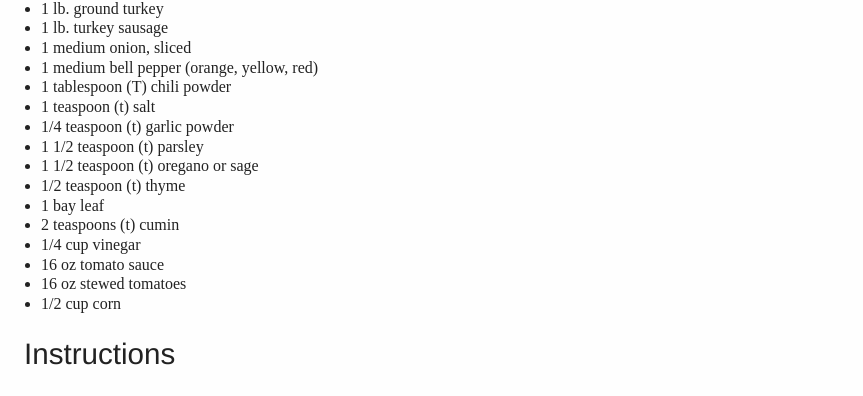
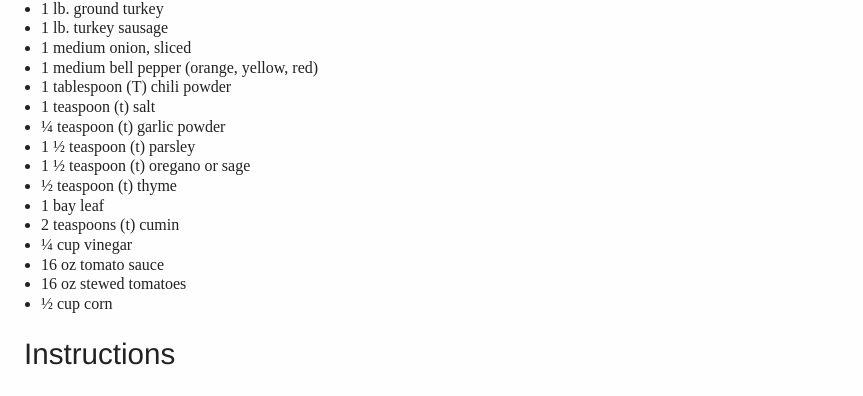
Before and after one commit to bryanjswift/bryanjswift.github.com, a Jekyll site: the page built from recipe/_posts/2012-03-13-dads-chili.markdown, in a window 1280 px wide. Shown: the part 354-750 px from the top of the page, without its empty margins (0-863 px from the left). Built offline with Jekyll 4.4.1, drawn with Linux system fonts in a browser that asks for light colours; comment, search, counter and statistics services are not loaded.

Commit message:
Change to use fraction entities

```diff
--- a/recipe/_posts/2012-01-22-chicken-tacos.markdown
+++ b/recipe/_posts/2012-01-22-chicken-tacos.markdown
@@ -11,10 +11,10 @@ categories: ["recipe"]
 * 2 - 8 oz. cans tomato sauce
 * 2 t. white distilled vinegar
 * 2 t. minced garlic
-* 3 1/2 t. ancho chile powder
+* 3 &frac12; t. ancho chile powder
 * 1 t. ground cumin
 * 2 t. oregano
-* 1/2 t. sugar
+* &frac12; t. sugar
 * 2 T. virgin olive oil
 * 2 lbs. bone-in, skin-on chicken breasts (boneless/skinless is fine too)
 * Adobo to taste
--- a/recipe/_posts/2012-01-23-bourbon-sausage-gravy.markdown
+++ b/recipe/_posts/2012-01-23-bourbon-sausage-gravy.markdown
@@ -8,10 +8,10 @@ categories: ["recipe"]
 
 ## Ingredients
 
-* &#189; med. onion diced
-* &#189; tablespoon olive oil
+* &frac12; med. onion diced
+* &frac12; tablespoon olive oil
 * pinch of salt
-* &#190; lb of ground sausage
+* &frac34; lb of ground sausage
 * 4 oz of bourbon
 * 5 tablespoons all purpose flour
 * 3 cups whole milk
--- a/recipe/_posts/2012-03-13-dads-chili.markdown
+++ b/recipe/_posts/2012-03-13-dads-chili.markdown
@@ -16,16 +16,16 @@ My Dad makes some of the most wonderful chili I've ever had, and I love chili. T
 * 1 medium bell pepper (orange, yellow, red)
 * 1 tablespoon (T) chili powder
 * 1 teaspoon (t) salt
-* 1/4 teaspoon (t) garlic powder
-* 1 1/2 teaspoon (t) parsley
-* 1 1/2 teaspoon (t) oregano or sage
-* 1/2 teaspoon (t) thyme
+* &frac14; teaspoon (t) garlic powder
+* 1 &frac12; teaspoon (t) parsley
+* 1 &frac12; teaspoon (t) oregano or sage
+* &frac12; teaspoon (t) thyme
 * 1 bay leaf
 * 2 teaspoons (t) cumin
-* 1/4 cup vinegar
+* &frac14; cup vinegar
 * 16 oz tomato sauce
 * 16 oz stewed tomatoes
-* 1/2 cup corn
+* &frac12; cup corn
 
 ## Instructions
 
```
